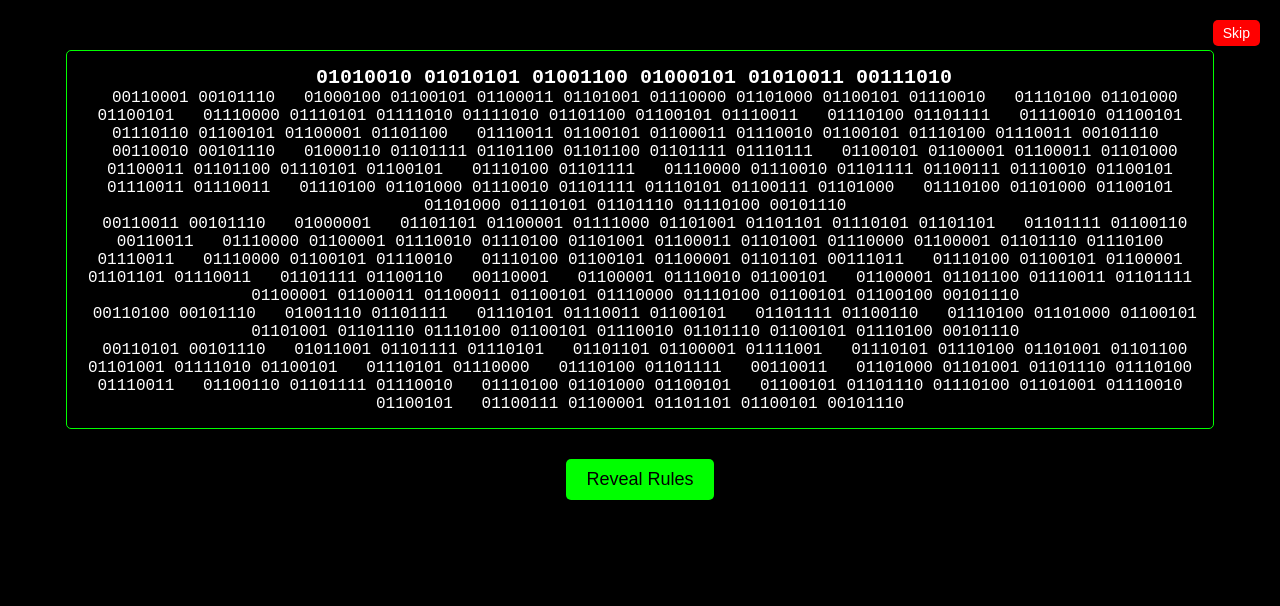
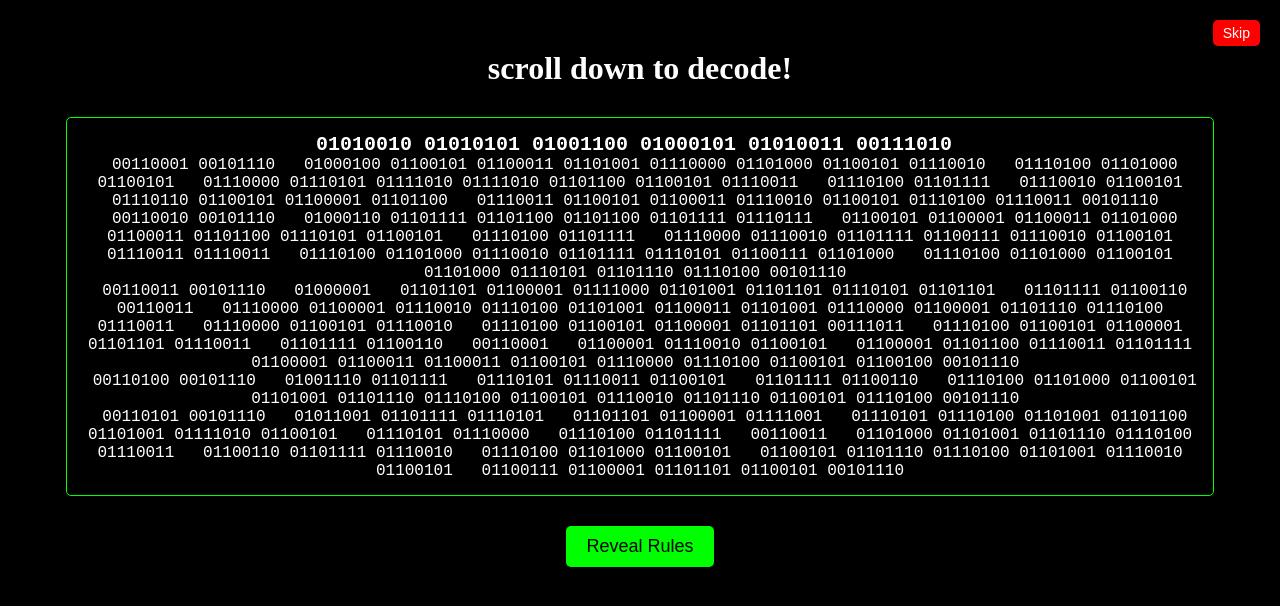
Before and after one commit to MartaShitaye/TreasureHuntQuest, a plain HTML site: page index.html in a window 1280 px wide. Both pictures are taken after a click on the button "Start the Hunt". Drawn offline with Linux system fonts and the light colour scheme; a web font is replaced by a local one.

Commit message:
scroll rule

```diff
--- a/index.html
+++ b/index.html
@@ -140,8 +140,11 @@
 
     <!-- Section 3: Rules in Binary with Reveal Button -->
     <div id="section3" class="section" style="display:none;">
+      <div id="section1" class="section">
+        <h1>scroll down to decode!</h1></div>
       <div id="rulesText" class="binary-text"></div>
       <button id="revealRulesBtn">Reveal Rules</button>
+
     </div>
 
     <!-- Section 4: Prizes in Binary with Reveal Button -->
```
